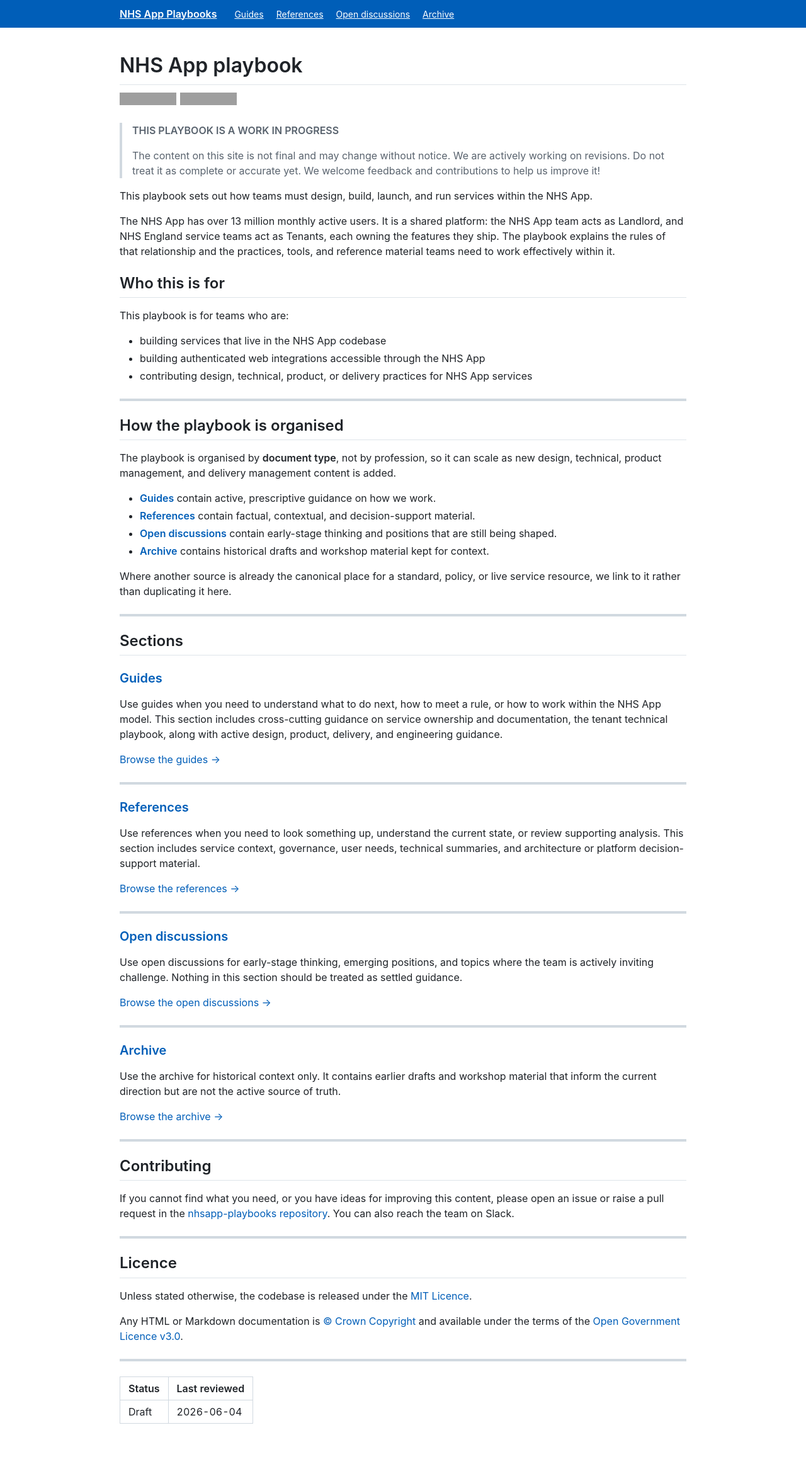
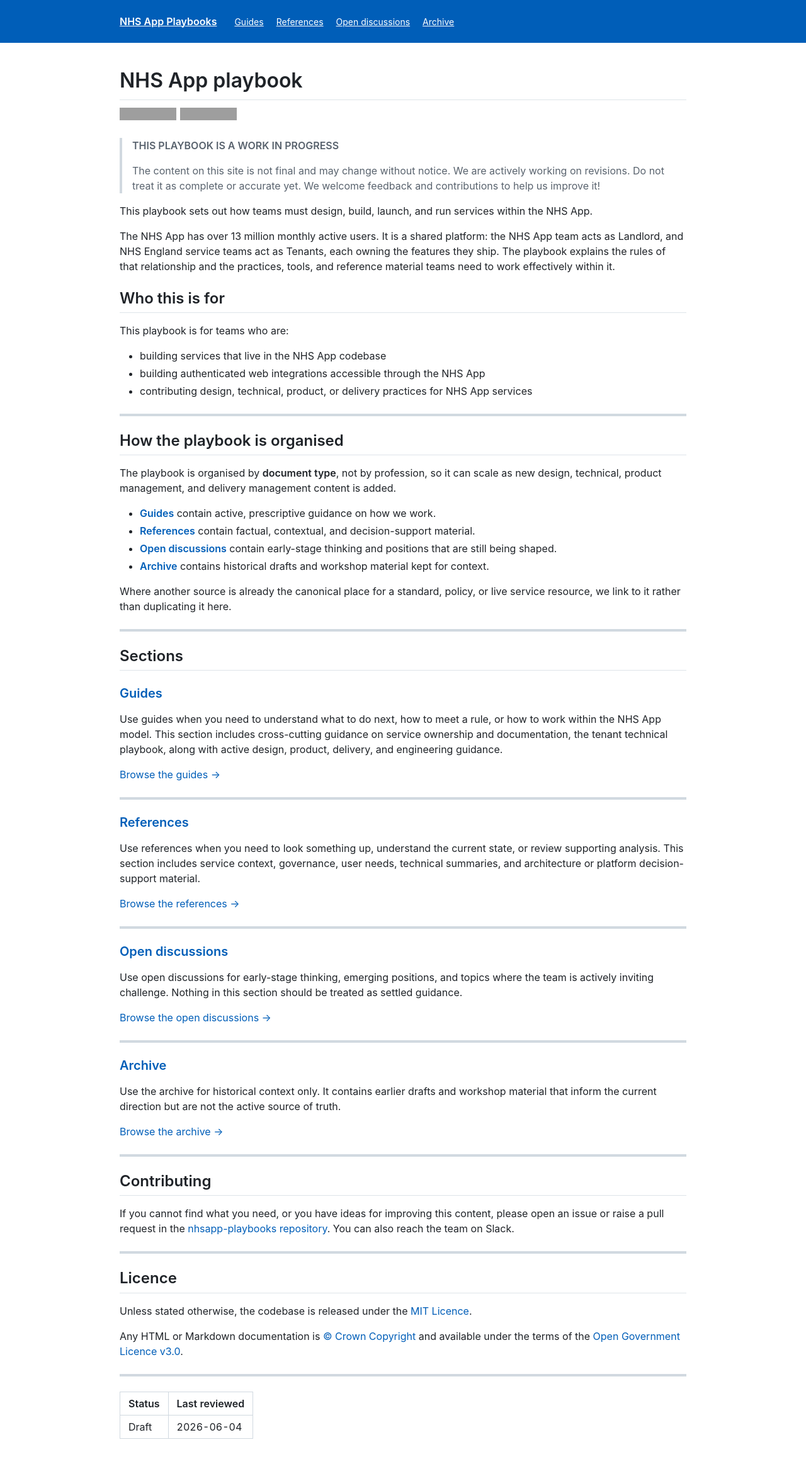
Before and after one commit to michaelgallagher/playbook-test, a Jekyll site: the page built from index.md, in a window 1280 px wide. Shown: the whole page at 63% size. Built offline with Jekyll 4.4.1, drawn with Linux system fonts in a browser that asks for light colours; nearby versions of some CDN libraries; before the commit the page ends 2301 px from its top, so only the background shows below that; grey boxes are pictures that could not be loaded.

Commit message:
adjust nav height

```diff
--- a/assets/css/style.css
+++ b/assets/css/style.css
@@ -1,6 +1,8 @@
 body {
   margin: 0;
-  font-family: -apple-system, BlinkMacSystemFont, "Segoe UI", "Noto Sans", Helvetica, Arial, sans-serif;
+  font-family:
+    -apple-system, BlinkMacSystemFont, "Segoe UI", "Noto Sans", Helvetica,
+    Arial, sans-serif;
 }
 
 .container {
@@ -16,7 +18,7 @@ nav {
 .nav-inner {
   max-width: 900px;
   margin: 0 auto;
-  padding: 0.75rem 20px;
+  padding: 1.5rem 20px;
   display: flex;
   gap: 1.25rem;
   flex-wrap: wrap;
```
